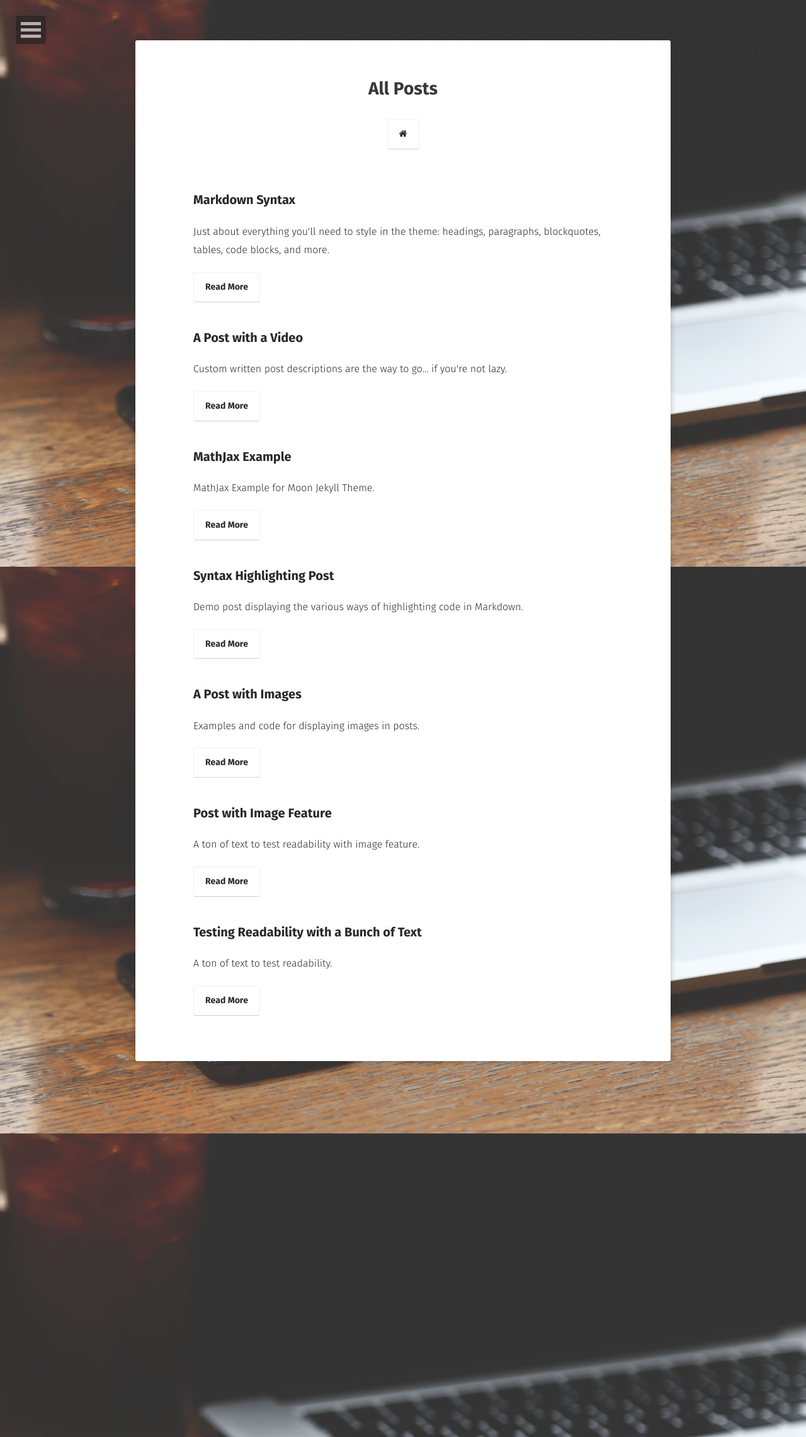
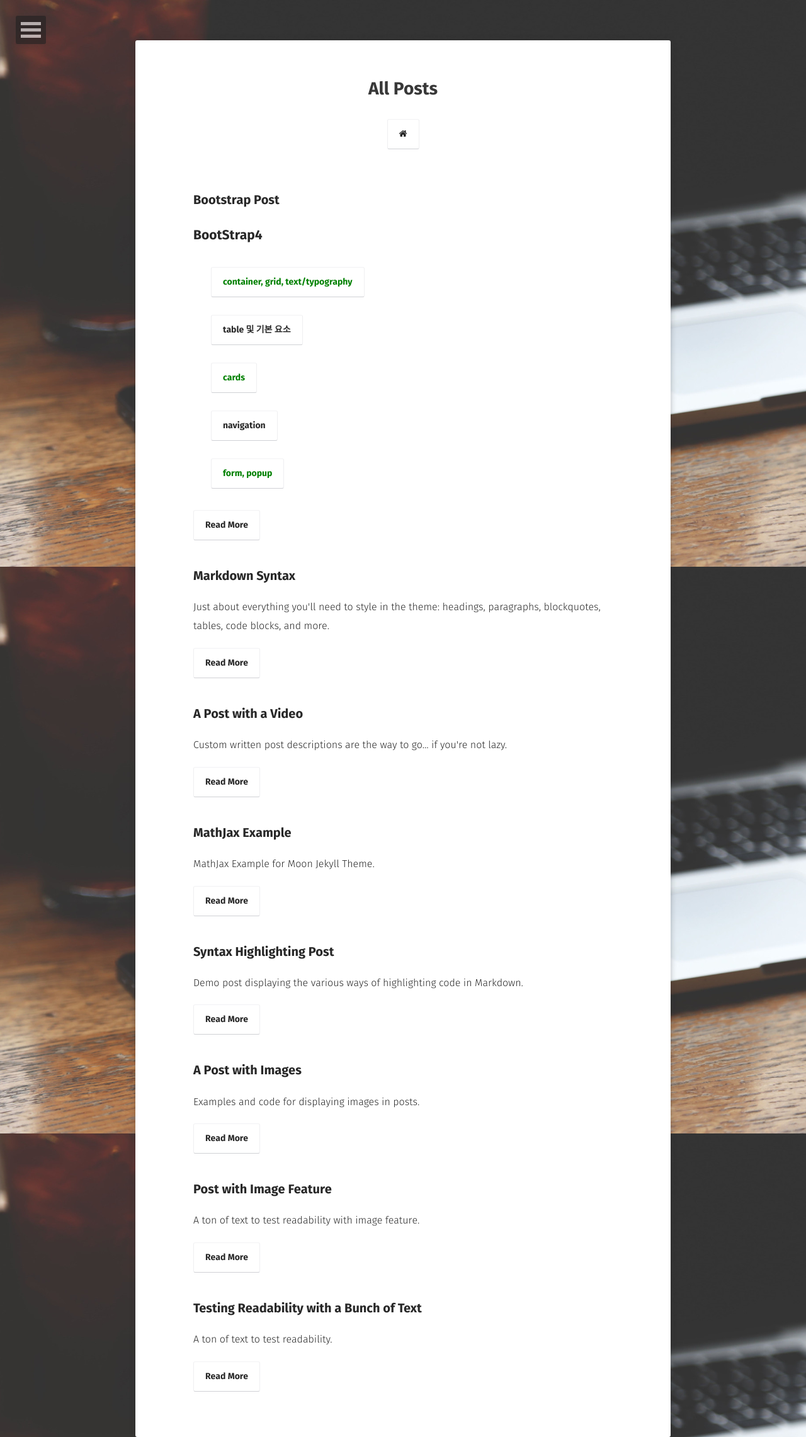
Before and after one commit to sg-goldgust/sg-goldgust.github.io, a Jekyll site: the page built from posts/index.md, in a window 1280 px wide. Shown: the whole page at 63% size. Built offline with Jekyll 4.4.1, drawn with Linux system fonts in a browser that asks for light colours; some web fonts are replaced.

Commit message:
create bootstrap.md/ modify config.yml

```diff
--- a/_config.yml
+++ b/_config.yml
@@ -1,14 +1,14 @@
 # Site
-title:              Moon
-bio:                'Minimal, one column jekyll theme.'
+title:              'Dohun'
+bio:                'Appreciate the moments.'
 description:        "Moon is a minimal, one column jekyll theme for your blog."
 reading_time:       true
 words_per_minute:   200
 logo:               'assets/img/logo.png'
 background:         'assets/img/placeholder-big.jpg'
 tiled_bg:           false   # Set this true if you want to tile your background image, otherwise it will be covered
-locale:             en_US
-url:                https://taylantatli.github.io/Moon
+locale:             ko
+url:                https://sg-goldgust.github.io
 
 # Jekyll
 permalink:          /:title/
--- /dev/null
+++ b/_posts/2019-02-25-bootstrap-post.md
@@ -0,0 +1,18 @@
+
+## BootStrap4
+- <div markdown="0"><a href="#" class="btn" style="color:green;">container, grid, text/typography</a></div>
+- <div markdown="0"><a href="#" class="btn" style="color:primary;">table 및 기본 요소</a></div>
+- <div markdown="0"><a href="#" class="btn" style="color:green;">cards</a></div>
+- <div markdown="0"><a href="#" class="btn" style="color:primary;">navigation</a></div>
+- <div markdown="0"><a href="#" class="btn" style="color:green;">form, popup</a></div>
+
+
+~~~ javascript
+<div>
+문장속에서 code 표현하기 </br>
+</div>
+
+for(i=0; i<10 i++) {
+
+}
+~~~
```
